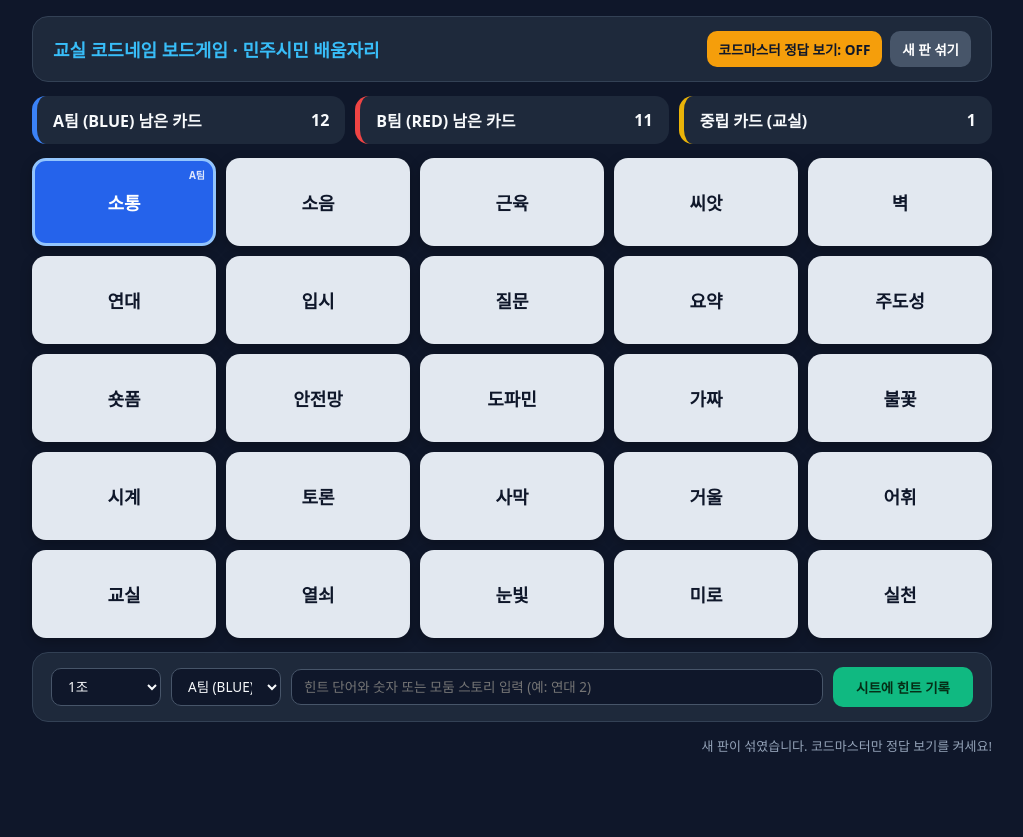
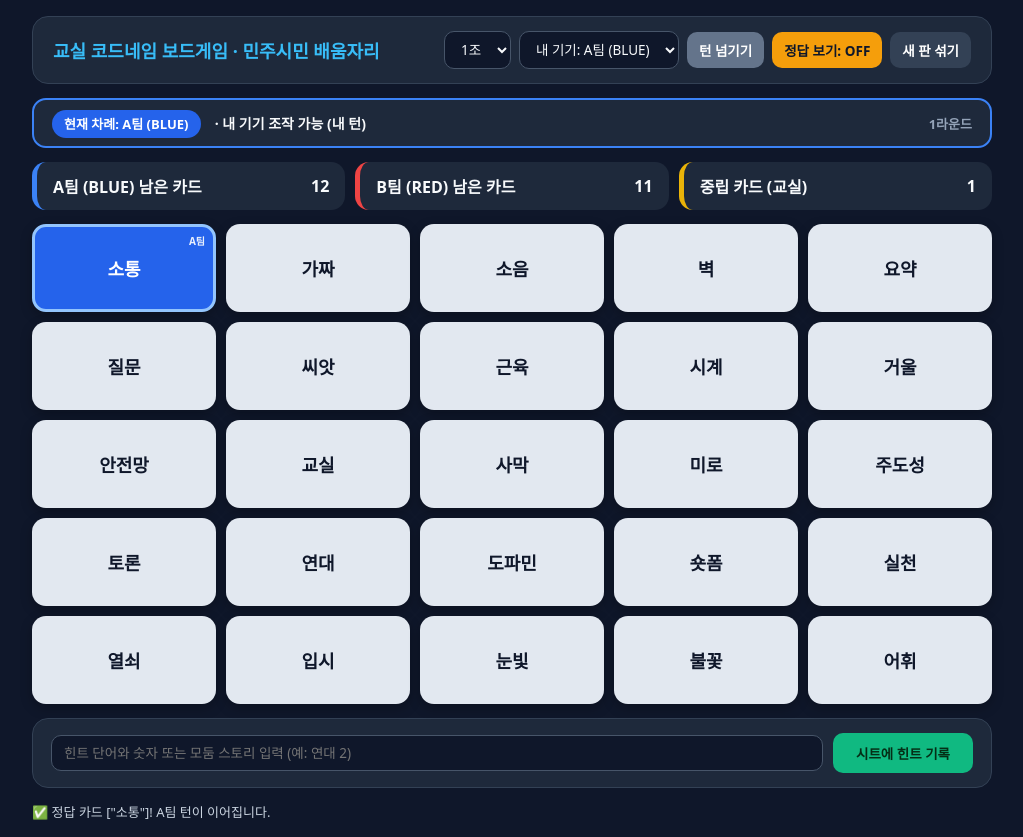
Before and after one commit to simjaehui/codename-boardgame, a plain HTML site: page index.html in a window 1280 px wide. Both pictures are taken after a click on the element "소통". Shown: the whole page, without its empty margins (128-1151 px from the left). Before the commit the page ends 800 px from the top, so only its background shows below. Drawn offline with nearby package versions, Linux system fonts and the light colour scheme.

Commit message:
Update index.html

```diff
--- a/index.html
+++ b/index.html
@@ -3,7 +3,7 @@
 <head>
   <meta charset="UTF-8" />
   <meta name="viewport" content="width=device-width, initial-scale=1.0" />
-  <title>교실 코드네임 보드게임</title>
+  <title>교실 코드네임 보드게임 · 턴 교대 버전</title>
   <script src="https://cdnjs.cloudflare.com/ajax/libs/gsap/3.12.5/gsap.min.js"></script>
   <style>
     * { box-sizing: border-box; margin: 0; padding: 0; }
@@ -45,10 +45,35 @@
     }
     select, input { background: #0f172a; color: #f8fafc; }
     button { cursor: pointer; font-weight: 700; border: none; transition: filter 0.15s; }
-    button:hover { filter: brightness(1.08); }
+    button:hover:not(:disabled) { filter: brightness(1.08); }
+    button:disabled { opacity: 0.45; cursor: not-allowed; }
     .btn-master { background: #f59e0b; color: #0f172a; }
     .btn-master.active { background: #ef4444; color: #fff; }
-    .btn-reset { background: #475569; color: #fff; }
+    .btn-pass { background: #64748b; color: #fff; }
+    .btn-reset { background: #334155; color: #fff; }
+
+    .turn-banner {
+      background: #1e293b;
+      border: 2px solid #3b82f6;
+      border-radius: 14px;
+      padding: 12px 18px;
+      display: flex;
+      flex-wrap: wrap;
+      justify-content: space-between;
+      align-items: center;
+      gap: 10px;
+      font-weight: 800;
+    }
+    .turn-banner.red-turn { border-color: #ef4444; }
+    .turn-pill {
+      padding: 5px 12px;
+      border-radius: 999px;
+      font-size: 13px;
+      background: #2563eb;
+      color: #fff;
+    }
+    .turn-banner.red-turn .turn-pill { background: #dc2626; }
+
     .scoreboard {
       display: grid;
       grid-template-columns: repeat(3, 1fr);
@@ -67,6 +92,7 @@
     .score-blue { border-left-color: #3b82f6; }
     .score-red { border-left-color: #ef4444; }
     .score-neutral { border-left-color: #eab308; }
+
     .grid-5x5 {
       display: grid;
       grid-template-columns: repeat(5, 1fr);
@@ -93,35 +119,40 @@
       box-shadow: 0 4px 12px rgba(0,0,0,0.25);
       border: 3px solid transparent;
     }
+    .card.locked {
+      cursor: not-allowed;
+      opacity: 0.72;
+    }
     .card.peek-BLUE { border-color: #3b82f6; background: #dbeafe; }
     .card.peek-RED { border-color: #ef4444; background: #fee2e2; }
     .card.peek-NEUTRAL { border-color: #eab308; background: #fef9c3; }
-    .card.revealed-BLUE { background: #2563eb; color: #fff; border-color: #93c5fd; }
-    .card.revealed-RED { background: #dc2626; color: #fff; border-color: #fca5a5; }
-    .card.revealed-NEUTRAL { background: #ca8a04; color: #fff; border-color: #fef08a; }
+    .card.revealed-BLUE { background: #2563eb; color: #fff; border-color: #93c5fd; cursor: default; }
+    .card.revealed-RED { background: #dc2626; color: #fff; border-color: #fca5a5; cursor: default; }
+    .card.revealed-NEUTRAL { background: #ca8a04; color: #fff; border-color: #fef08a; cursor: default; }
     .role-badge {
       position: absolute;
       top: 6px;
       right: 8px;
       font-size: 10px;
       font-weight: 800;
-      opacity: 0.85;
+      opacity: 0.9;
     }
+
     .story-bar {
       background: #1e293b;
       border: 1px solid #334155;
       border-radius: 16px;
       padding: 14px 18px;
       display: grid;
-      grid-template-columns: 110px 110px 1fr 140px;
+      grid-template-columns: 1fr 140px;
       gap: 10px;
       align-items: center;
     }
     @media (max-width: 760px) {
-      .story-bar { grid-template-columns: 1fr 1fr; }
+      .story-bar { grid-template-columns: 1fr; }
     }
     .btn-submit { background: #10b981; color: #052e16; padding: 10px 14px; }
-    .status-msg { font-size: 13px; color: #94a3b8; text-align: right; }
+    .status-msg { font-size: 13px; color: #cbd5e1; }
   </style>
 </head>
 <body>
@@ -129,9 +160,32 @@
     <div class="header">
       <div class="brand">교실 코드네임 보드게임 · 민주시민 배움자리</div>
       <div class="controls">
-        <button class="btn-master" id="master-btn" onclick="toggleMaster()">코드마스터 정답 보기: OFF</button>
+        <select id="group-no" onchange="resetBoard()">
+          <option value="1">1조</option>
+          <option value="2">2조</option>
+          <option value="3">3조</option>
+          <option value="4">4조</option>
+          <option value="5">5조</option>
+          <option value="6">6조</option>
+          <option value="7">7조</option>
+          <option value="8">8조</option>
+        </select>
+        <select id="my-team" onchange="render()">
+          <option value="BLUE">내 기기: A팀 (BLUE)</option>
+          <option value="RED">내 기기: B팀 (RED)</option>
+        </select>
+        <button class="btn-pass" onclick="passTurn()">턴 넘기기</button>
+        <button class="btn-master" id="master-btn" onclick="toggleMaster()">정답 보기: OFF</button>
         <button class="btn-reset" onclick="resetBoard()">새 판 섞기</button>
       </div>
+    </div>
+
+    <div class="turn-banner" id="turn-banner">
+      <div>
+        <span class="turn-pill" id="turn-pill">현재 차례: A팀 (BLUE)</span>
+        <span id="turn-lock-msg" style="margin-left: 10px; font-size: 14px;"></span>
+      </div>
+      <div id="round-info" style="font-size: 13px; color: #94a3b8;">1라운드</div>
     </div>
 
     <div class="scoreboard">
@@ -152,24 +206,10 @@
     <div class="grid-5x5" id="board"></div>
 
     <div class="story-bar">
-      <select id="group-no">
-        <option value="1조">1조</option>
-        <option value="2조">2조</option>
-        <option value="3조">3조</option>
-        <option value="4조">4조</option>
-        <option value="5조">5조</option>
-        <option value="6조">6조</option>
-        <option value="7조">7조</option>
-        <option value="8조">8조</option>
-      </select>
-      <select id="selected-team">
-        <option value="A팀">A팀 (BLUE)</option>
-        <option value="B팀">B팀 (RED)</option>
-      </select>
       <input type="text" id="group-story" placeholder="힌트 단어와 숫자 또는 모둠 스토리 입력 (예: 연대 2)" />
       <button class="btn-submit" id="save-btn" onclick="saveStoryToSheet()">시트에 힌트 기록</button>
     </div>
-    <div class="status-msg" id="status-msg">카드를 클릭하면 서버 대기 없이 즉시 뒤집힙니다.</div>
+    <div class="status-msg" id="status-msg">내 팀 차례일 때만 카드를 누를 수 있습니다. 상대 팀 카드나 중립 카드를 누르면 즉시 턴이 넘어갑니다!</div>
   </div>
 
   <script>
@@ -192,46 +232,101 @@
     ];
 
     let cards = [];
+    let currentTurn = "BLUE";
+    let roundCount = 1;
+    let seedOffset = 0;
     let isMaster = false;
     let lastClickedWord = "";
 
-    function shuffle(arr) {
+    function seededShuffle(arr, seed) {
       const copy = [...arr];
+      let s = seed * 9301 + 49297;
       for (let i = copy.length - 1; i > 0; i--) {
-        const j = Math.floor(Math.random() * (i + 1));
+        s = (s * 9301 + 49297) % 233280;
+        const j = Math.floor((s / 233280) * (i + 1));
         [copy[i], copy[j]] = [copy[j], copy[i]];
       }
       return copy;
     }
 
-    function resetBoard() {
-      cards = shuffle(INITIAL_WORDS).map((item, idx) => ({
+    function resetBoard(keepSeed = false) {
+      if (!keepSeed) seedOffset += 1;
+      const groupNum = parseInt(document.getElementById("group-no").value, 10) || 1;
+      const mixed = seededShuffle(INITIAL_WORDS, groupNum * 100 + seedOffset);
+      cards = mixed.map((item, idx) => ({
         id: idx,
         word: item.word,
         role: item.role,
         revealed: false
       }));
+      currentTurn = "BLUE";
+      roundCount = 1;
       render();
-      document.getElementById("status-msg").textContent = "새 판이 섞였습니다. 코드마스터만 정답 보기를 켜세요!";
+      document.getElementById("status-msg").textContent =
+        `${groupNum}조 보드판 준비 완료! A팀(BLUE) 차례부터 시작합니다.`;
+    }
+
+    function switchTurn(reasonText) {
+      if (currentTurn === "RED") roundCount += 1;
+      currentTurn = currentTurn === "BLUE" ? "RED" : "BLUE";
+      document.getElementById("status-msg").textContent = reasonText;
+    }
+
+    function passTurn() {
+      const fromTeam = currentTurn === "BLUE" ? "A팀" : "B팀";
+      switchTurn(`${fromTeam}에서 턴을 넘겼습니다. 이제 ${currentTurn === "BLUE" ? "A팀" : "B팀"} 차례입니다.`);
+      render();
     }
 
     function toggleMaster() {
       isMaster = !isMaster;
       const btn = document.getElementById("master-btn");
-      btn.textContent = `코드마스터 정답 보기: ${isMaster ? "ON" : "OFF"}`;
+      btn.textContent = `정답 보기: ${isMaster ? "ON" : "OFF"}`;
       btn.classList.toggle("active", isMaster);
       render();
     }
 
     function flipCard(idx) {
+      const myTeam = document.getElementById("my-team").value;
       const card = cards[idx];
+
       if (card.revealed) return;
+      if (myTeam !== currentTurn) {
+        document.getElementById("status-msg").textContent =
+          `⛔ 지금은 ${currentTurn === "BLUE" ? "A팀" : "B팀"} 차례입니다. 내 팀(${myTeam === "BLUE" ? "A팀" : "B팀"}) 턴이 올 때까지 기다려 주세요!`;
+        return;
+      }
+
       card.revealed = true;
       lastClickedWord = card.word;
-      render(idx);
+
+      if (card.role === currentTurn) {
+        document.getElementById("status-msg").textContent =
+          `✅ 정답 카드 ["${card.word}"]! ${currentTurn === "BLUE" ? "A팀" : "B팀"} 턴이 이어집니다.`;
+        render(idx);
+      } else if (card.role === "NEUTRAL") {
+        switchTurn(`🟡 중립 카드 ["${card.word}"]를 뒤집어 턴이 ${currentTurn === "BLUE" ? "B팀" : "A팀"}으로 넘어갔습니다!`);
+        render(idx);
+      } else {
+        const nextTeamLabel = card.role === "BLUE" ? "A팀" : "B팀";
+        switchTurn(`❌ 상대 팀 카드 ["${card.word}"]를 뒤집어 턴이 ${nextTeamLabel}으로 넘어갔습니다!`);
+        render(idx);
+      }
     }
 
     function render(animatedIdx = -1) {
+      const myTeam = document.getElementById("my-team").value;
+      const isMyTurn = myTeam === currentTurn;
+
+      const banner = document.getElementById("turn-banner");
+      banner.classList.toggle("red-turn", currentTurn === "RED");
+      document.getElementById("turn-pill").textContent =
+        `현재 차례: ${currentTurn === "BLUE" ? "A팀 (BLUE)" : "B팀 (RED)"}`;
+      document.getElementById("turn-lock-msg").textContent = isMyTurn
+        ? "· 내 기기 조작 가능 (내 턴)"
+        : "· 상대 턴 대기 중 (카드 클릭 잠금)";
+      document.getElementById("round-info").textContent = `${roundCount}라운드`;
+
       const board = document.getElementById("board");
       board.innerHTML = "";
 
@@ -248,8 +343,9 @@
         el.className = "card";
         if (c.revealed) {
           el.classList.add(`revealed-${c.role}`);
-        } else if (isMaster) {
-          el.classList.add(`peek-${c.role}`);
+        } else {
+          if (!isMyTurn) el.classList.add("locked");
+          if (isMaster) el.classList.add(`peek-${c.role}`);
         }
 
         const roleLabel = c.role === "BLUE" ? "A팀" : c.role === "RED" ? "B팀" : "중립";
@@ -271,8 +367,8 @@
     }
 
     async function saveStoryToSheet() {
-      const groupNo = document.getElementById("group-no").value;
-      const selectedTeam = document.getElementById("selected-team").value;
+      const groupNo = document.getElementById("group-no").value + "조";
+      const selectedTeam = document.getElementById("my-team").value === "BLUE" ? "A팀" : "B팀";
       const groupStory = document.getElementById("group-story").value.trim();
 
       if (!groupStory) {
@@ -281,7 +377,7 @@
       }
       if (!GAS_WEBAPP_URL) {
         document.getElementById("status-msg").textContent =
-          `[로컬 기록됨] ${groupNo} ${selectedTeam} · 선택단어: ${lastClickedWord || "-"} · 스토리: "${groupStory}" (GAS URL 입력 시 시트에도 저장)`;
+          `[로컬 기록됨] ${groupNo} ${selectedTeam} · 선택단어: ${lastClickedWord || "-"} · 스토리: "${groupStory}"`;
         document.getElementById("group-story").value = "";
         return;
       }
@@ -299,12 +395,12 @@
           groupStory
         })
       });
-      document.getElementById("status-msg").textContent = `✅ ${groupNo} ${selectedTeam} 기록이 시트(Questions)에 저장되었습니다.`;
+      document.getElementById("status-msg").textContent = `✅ ${groupNo} ${selectedTeam} 기록이 시트에 저장되었습니다.`;
       document.getElementById("group-story").value = "";
       btn.disabled = false;
     }
 
-    resetBoard();
+    resetBoard(true);
   </script>
 </body>
 </html>
```
